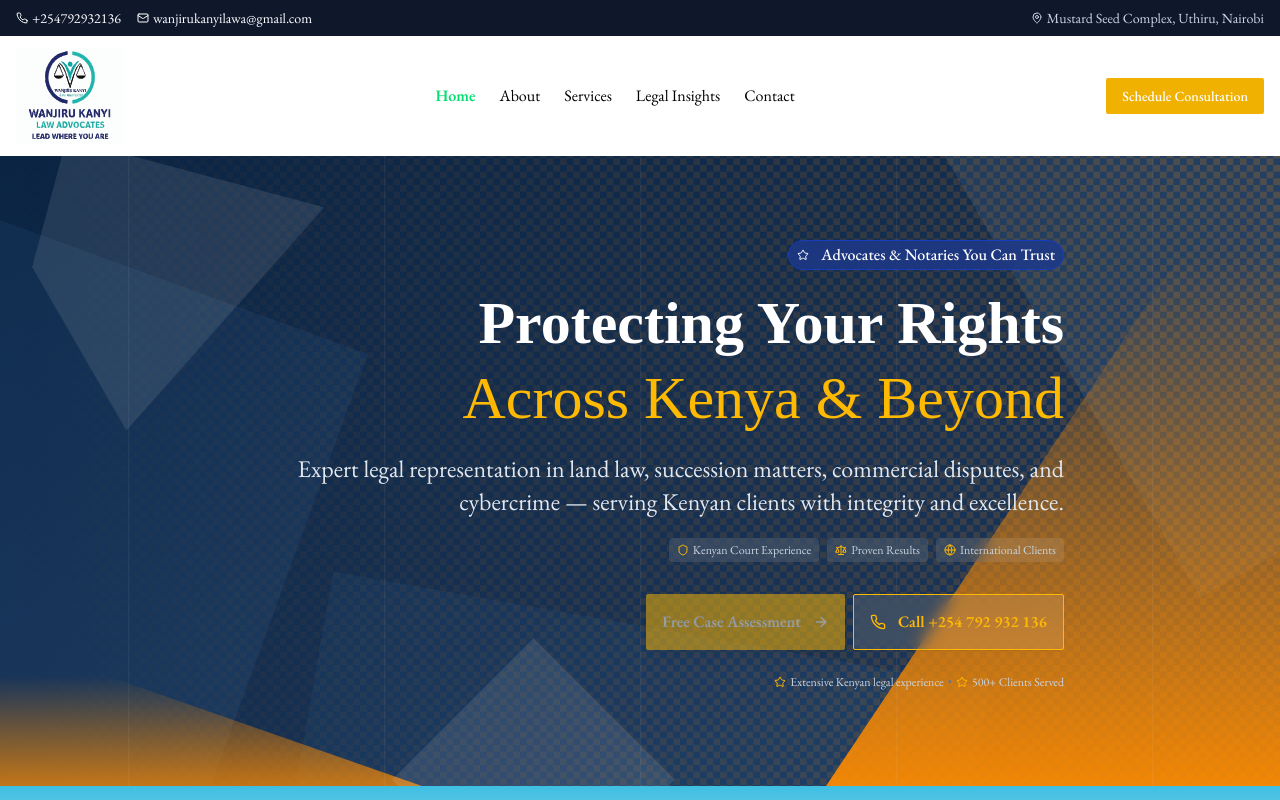
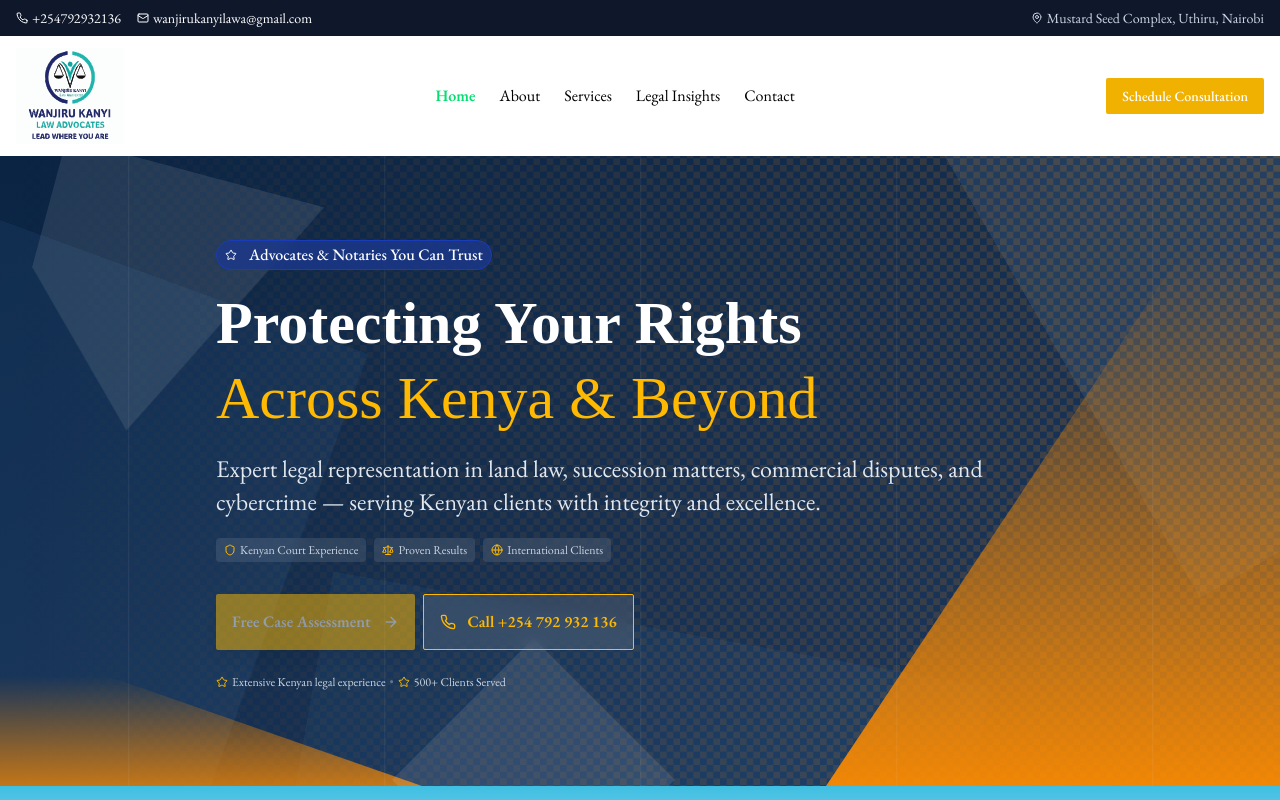
Before and after one commit to peter-njuku/wanjirukanyiadvocates, a Next.js app: page / in a window 1280 px wide. Shown: the top 800 px of the page. Built offline with nearby package versions, Linux system fonts and the light colour scheme.

Commit message:
dgcjpejfvls

```diff
--- a/components/sections/hero-section.tsx
+++ b/components/sections/hero-section.tsx
@@ -172,7 +172,7 @@ export default function HeroSection({
       </div>
 
       {/* Content */}
-      <div className="relative z-10 px-6 py-24 text-right flex flex-col items-end space-y-4 max-w-4xl mx-auto">
+      <div className="relative z-10 px-6 py-24 text-left flex flex-col items-start space-y-4 max-w-4xl mx-auto">
         {/* Award Badge */}
         <Badge
           variant="outline"
@@ -200,7 +200,7 @@ export default function HeroSection({
         </p>
 
         {/* Trust Signals */}
-        <div className="flex flex-wrap gap-1 sm:gap-2 text-xs text-slate-300 pt-1 justify-end">
+        <div className="flex flex-wrap gap-1 sm:gap-2 text-xs text-slate-300 pt-1 justify-start">
           <div className="flex items-center bg-white/10 backdrop-blur-sm px-2 py-1 rounded text-xs">
             <Shield className="h-3 w-3 mr-1 text-amber-400" />
             <span className="hidden sm:inline">Kenyan Court Experience</span>
@@ -248,7 +248,7 @@ export default function HeroSection({
         </div>
 
         {/* Quick Stats */}
-        <div className="flex flex-wrap gap-1 pt-2 text-xs text-slate-300 justify-end">
+        <div className="flex flex-wrap gap-1 pt-2 text-xs text-slate-300 justify-start">
           <div className="flex items-center">
             <Star className="h-3 w-3 mr-1 text-amber-400" />
             <span className="hidden sm:inline">
```
